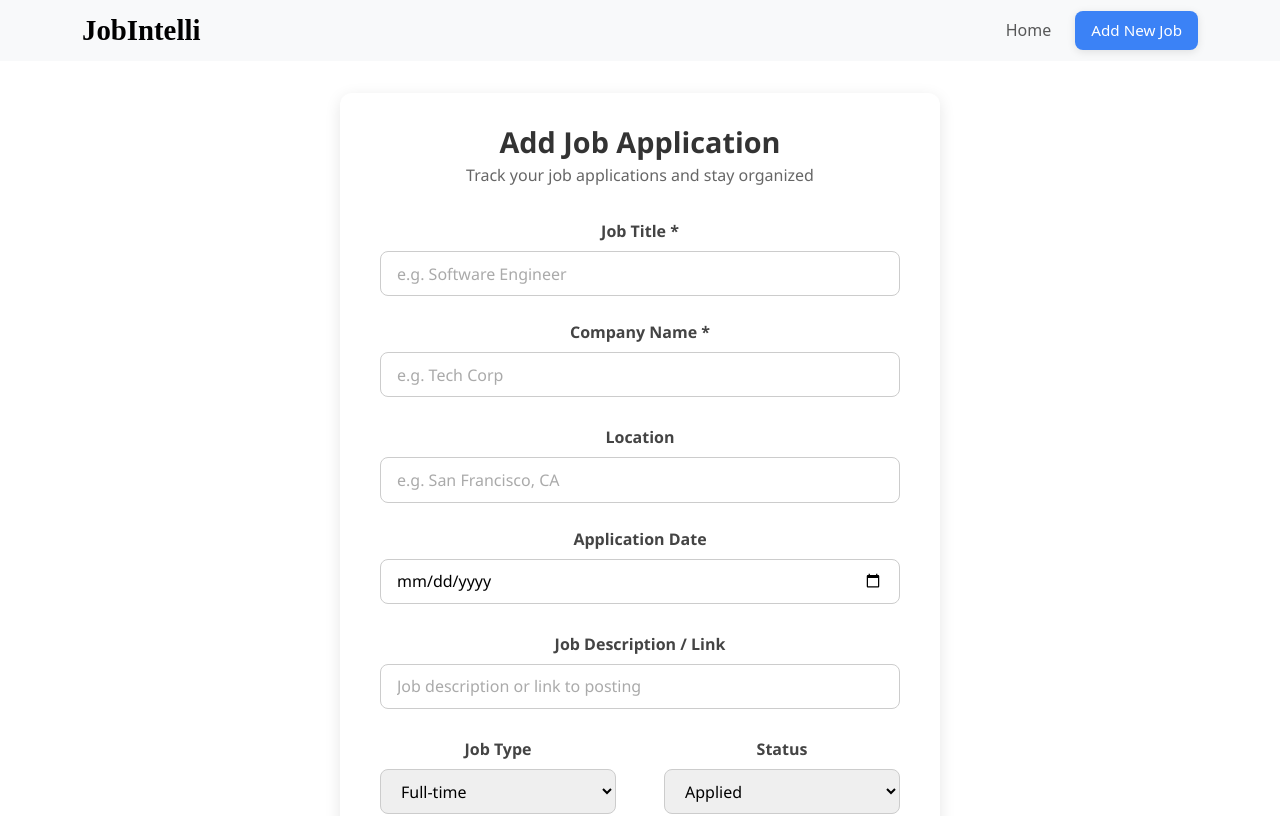
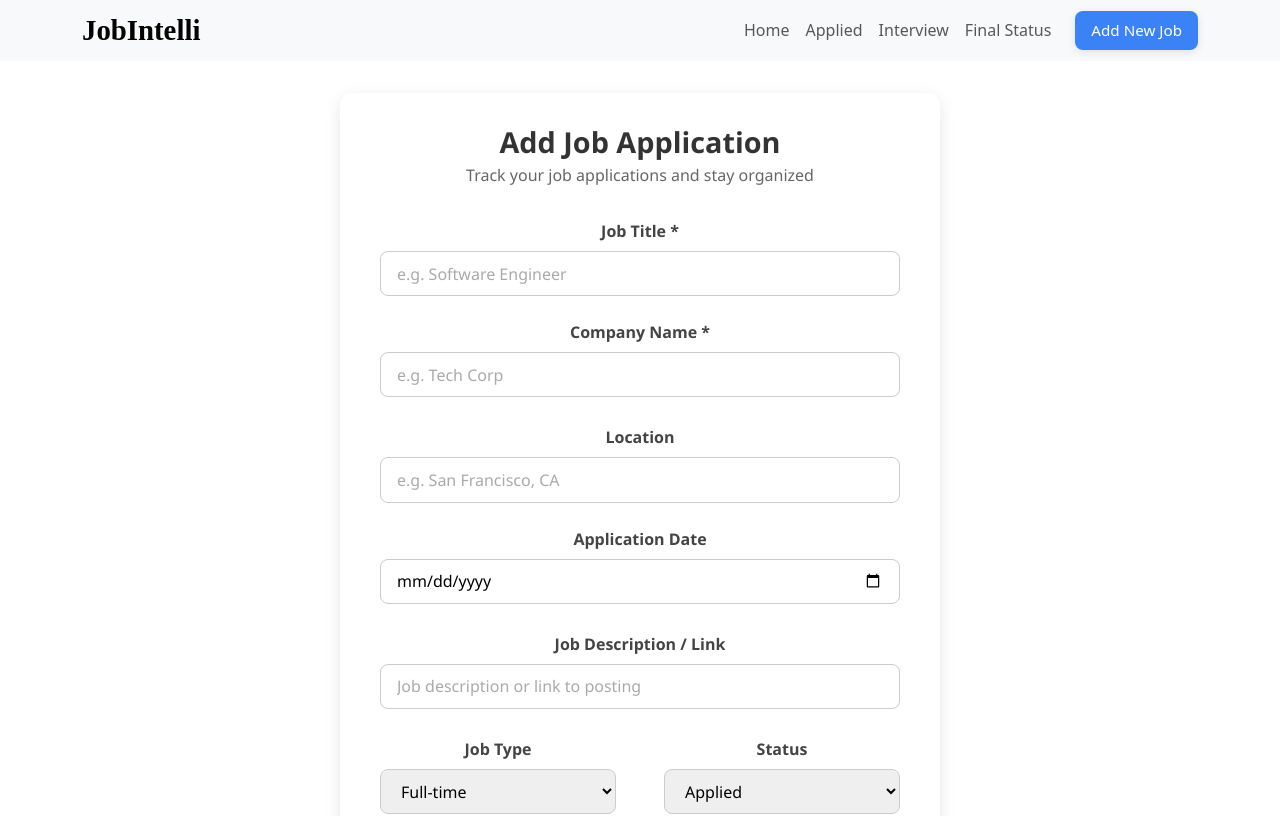
Before and after one commit to muqeetkhan050/jobIntelli, a React (Create React App) app: page / in a window 1280 px wide. Shown: the top 816 px of the page. Built offline with nearby package versions, Linux system fonts and the light colour scheme.

Commit message:
form rendering

```diff
--- a/package.json
+++ b/package.json
@@ -10,6 +10,7 @@
     "bootstrap": "^5.3.7",
     "react": "^19.1.0",
     "react-dom": "^19.1.0",
+    "react-router-dom": "^7.6.3",
     "react-scripts": "5.0.1",
     "web-vitals": "^2.1.4"
   },
--- a/src/App.css
+++ b/src/App.css
@@ -14,14 +14,14 @@
 }
 
 .App-header {
-  background-color: #282c34;
+  background-color: #606f8f;
   min-height: 100vh;
   display: flex;
   flex-direction: column;
   align-items: center;
   justify-content: center;
   font-size: calc(10px + 2vmin);
-  color: white;
+  color: rgb(191, 183, 228);
 }
 
 .App-link {
--- a/src/App.js
+++ b/src/App.js
@@ -1,6 +1,7 @@
 import Navbar from './components/Navbar';
 import './App.css';
 import AddJobForm from './components/AddJobForm';
+
 
 function App() {
   return (
--- a/src/components/Navbar.js
+++ b/src/components/Navbar.js
@@ -1,5 +1,6 @@
+
 import '../App.css';
-
+import { Link } from 'react-router-dom'; // ✅ Needed for routing
 
 const Navbar = () => {
     return (
@@ -10,6 +11,7 @@ const Navbar = () => {
                     aria-expanded="false" aria-label="Toggle navigation">
                     <span className="navbar-toggler-icon"></span>
                 </button>
+
                 <div className="mx-auto order-0">
                     <h1
                         className="navbar-brand mb-0"
@@ -25,11 +27,25 @@ const Navbar = () => {
                 </div>
 
                 <div className="collapse navbar-collapse justify-content-end order-1" id="navbarSupportedContent">
-                    <ul className="navbar-nav">
+                    <ul className="navbar-nav d-flex align-items-center">
                         <li className="nav-item active">
                             <a className="nav-link" href="#">Home</a>
                         </li>
 
+                        {/* 🔵 Applied Button */}
+                        <li className="nav-item">
+                            <Link className="nav-link" to="/Applied">Applied</Link>
+                        </li>
+
+                        {/* 🟡 Interview Button */}
+                        <li className="nav-item">
+                            <Link className="nav-link" to="/Interview">Interview</Link>
+                        </li>
+
+                        {/* 🟢 Final Status Button */}
+                        <li className="nav-item">
+                            <Link className="nav-link" to="/FinalStatus">Final Status</Link>
+                        </li>
                     </ul>
 
                     {/* Add New Job Button */}
--- a/src/index.js
+++ b/src/index.js
@@ -4,13 +4,14 @@ import './index.css';
 import App from './App';
 import reportWebVitals from './reportWebVitals';
 import 'bootstrap/dist/css/bootstrap.min.css';
+import { BrowserRouter as BrowserReacter } from 'react-router-dom';
 
 
 const root = ReactDOM.createRoot(document.getElementById('root'));
 root.render(
-  <React.StrictMode>
+  <BrowserReacter>
     <App />
-  </React.StrictMode>
+  </BrowserReacter>
 );
 
 // If you want to start measuring performance in your app, pass a function
```
Also changed, not shown: src/components/Applied.js (added), src/components/FinalStatus.js (added), src/components/Interview.js (added), 1 other file (tests, documents, lock files or other folders).
